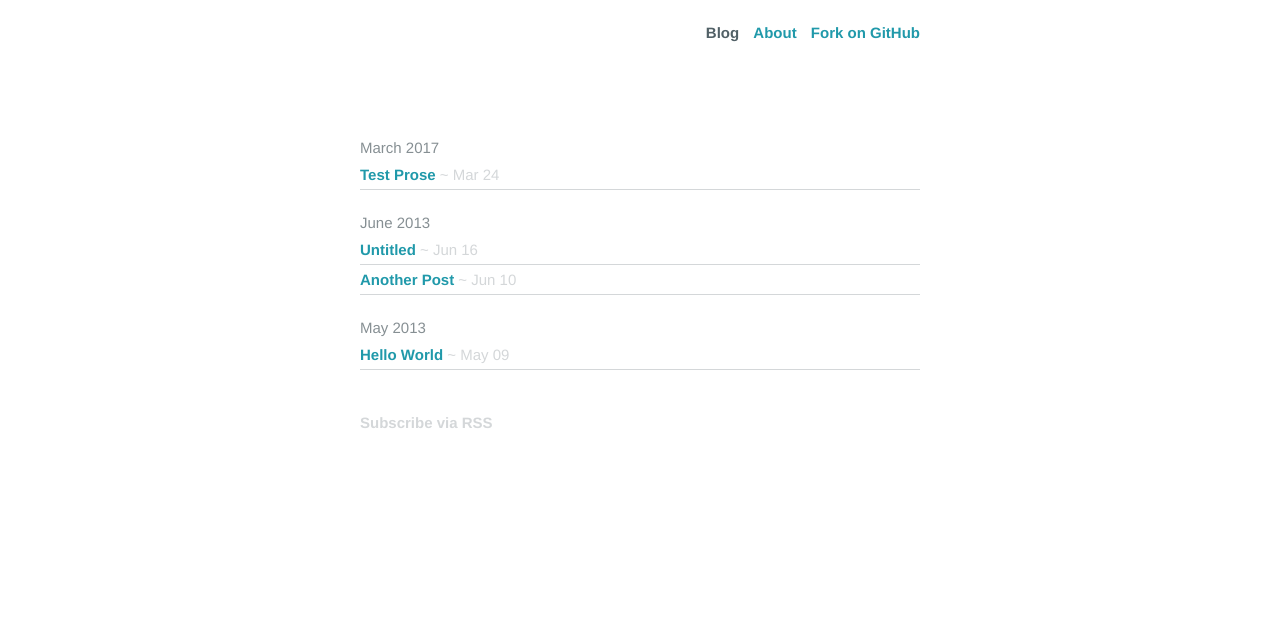
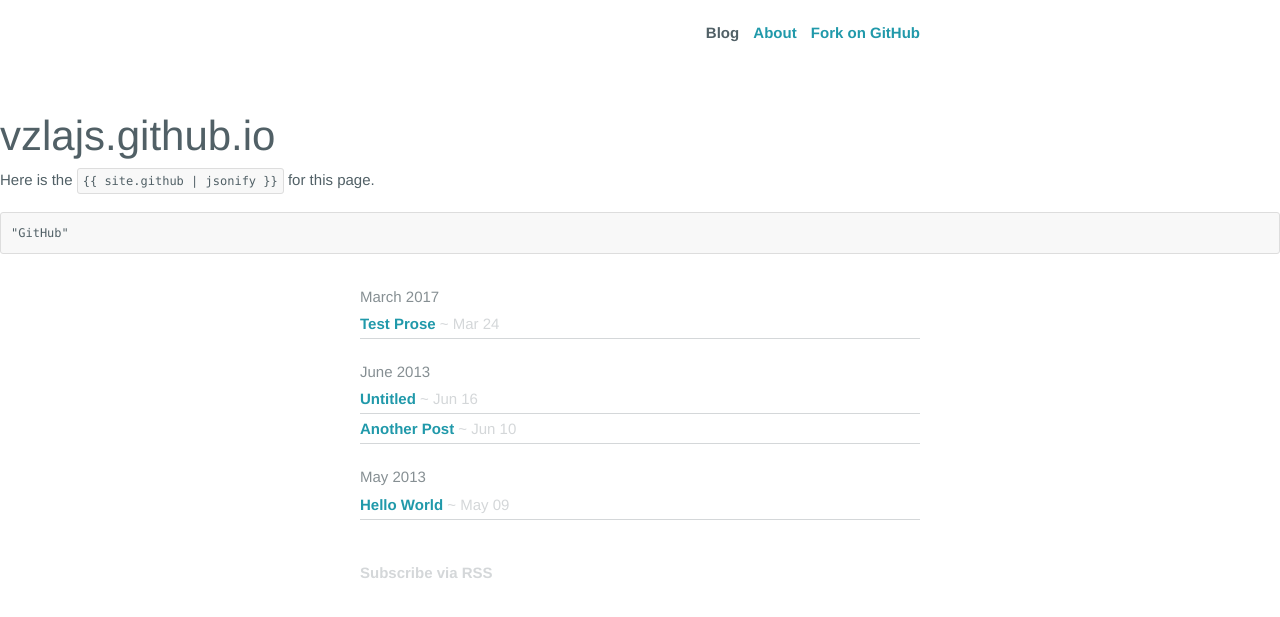
Before and after one commit to vzlajs/vzlajs.github.io, a Jekyll site: the page built from index.html, in a window 1280 px wide. Shown: the top 617 px of the page. Built offline with Jekyll 4.4.1, drawn with Linux system fonts in a browser that asks for light colours.

Commit message:
Add jekyll plugins

```diff
--- a/_config.yml
+++ b/_config.yml
@@ -1,9 +1,40 @@
-baseurl: https://vzlajs.github.io
 permalink: pretty
 markdown: kramdown
+author: ajsb85
+repository: vzlajs/vzlajs.github.io
+gems:
+  - jekyll-avatar
+  - jekyll-mentions
+  - jekyll-feed
+  - jekyll-sitemap
+  - jekyll-redirect-from
+  - jekyll-seo-tag
+  - jekyll-github-metadata
+feed:
+  path: atom.xml
+twitter:
+  username: benbalter
+facebook:
+ app_id: 1234
+ publisher: 1234
+ admins: 1234
+social:
+  name: Ben Balter
+  links:
+    - https://twitter.com/BenBalter
+    - https://www.facebook.com/ben.balter
+    - https://www.linkedin.com/in/BenBalter
+    - https://plus.google.com/+BenBalter
+    - https://github.com/benbalter
+    - https://keybase.io/benbalter
+webmaster_verifications:
+  google: 1234
+  bing: 1234
+  alexa: 1234
+  yandex: 1234
 prose:
   rooturl: '_posts'
-  siteurl: 'https://vzlajs.github.io'
+  siteurl: 'http://127.0.0.1:4000'
   relativeLinks: 'https://vzlajs.github.io/links.jsonp'
   media: 'media'
   metadata:
--- a/_layouts/default.html
+++ b/_layouts/default.html
@@ -7,9 +7,10 @@
   <title>Site Title {% if page.url != '/index.html' %}| {{page.title}}{% endif %}</title>
   <meta charset='UTF-8'/>
   <meta name='viewport' content='initial-scale=1,maximum-scale=1,user-scalable=no' />
+  {% seo %}
   <link rel='alternate' type='application/rss+xml' title='RSS' href='SITEURLGOESHERE/blog.rss' />
-  <link rel='shortcut icon' href='{{site.baseurl}}/img/favicon.ico' type='image/x-icon' />
-  <link href='{{site.baseurl}}/site.css' rel='stylesheet' />
+  <link rel='shortcut icon' href='/img/favicon.ico' type='image/x-icon' />
+  <link href='/site.css' rel='stylesheet' />
 </head>
 <body>
   <div class='container'>
@@ -17,15 +18,15 @@
       <div class='header col6 margin3 pad4h'>
         <div class='clearfix col12'>
           <div class='menu fr'>
-            <a class='{% if page.section == "blog" %}active{% endif %}' href='{{site.baseurl}}/'>Blog</a>
-            <a class='{% if page.url == "about/" %}active{% endif %}' href='{{site.baseurl}}/about'>About</a>
+            <a class='{% if page.section == "blog" %}active{% endif %}' href='/'>Blog</a>
+            <a class='{% if page.url == "about/" %}active{% endif %}' href='/about'>About</a>
             <a href='//github.com/prose/starter'>Fork on GitHub</a>
           </div>
-          <h1 class='title'><a href='{{site.baseurl}}/'>{{page.title}}</a></h1>
+          <h1 class='title'><a href='/'>{{page.title}}</a></h1>
         </div>
       </div>
     </div>
     {{content}}
   </div>
-  <script src='{{site.baseurl}}/site.js'></script>
+  <script src='/site.js'></script>
 </body>
--- a/index.html
+++ b/index.html
@@ -2,7 +2,10 @@
 layout: default
 section: blog
 ---
-
+<h1>{{ site.github.project_title }}</h1>
+<p>Here is the <code>{%raw%}{{ site.github | jsonify }}{%endraw%}</code> for this page.</p>
+{% capture commalinebreak %},
+	"{% endcapture %}{% highlight json %}{{ site.github | jsonify | replace:',"',commalinebreak }}{% endhighlight %}
 <div class='listing col6 pad4h margin3'>
   {% for item in site.categories.blog limit:1000 %}
     {% capture date %}{{ item.date | date: '%B %Y' }}{% endcapture %}
```
Also changed, not shown: _data/authors.yml (added, +7 -0 lines), _posts/2017-03-24-test-prose.md (+5 -0 lines).
